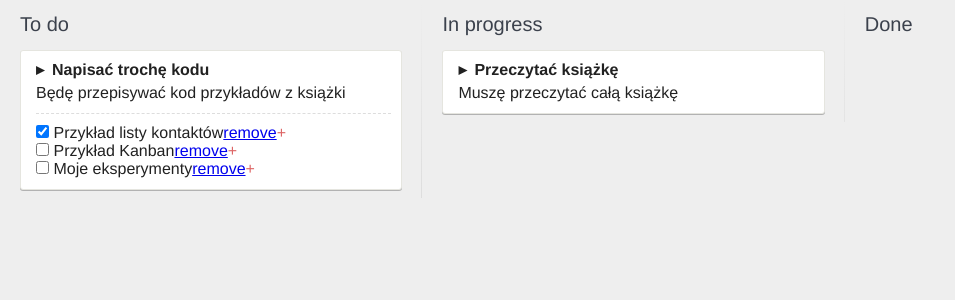
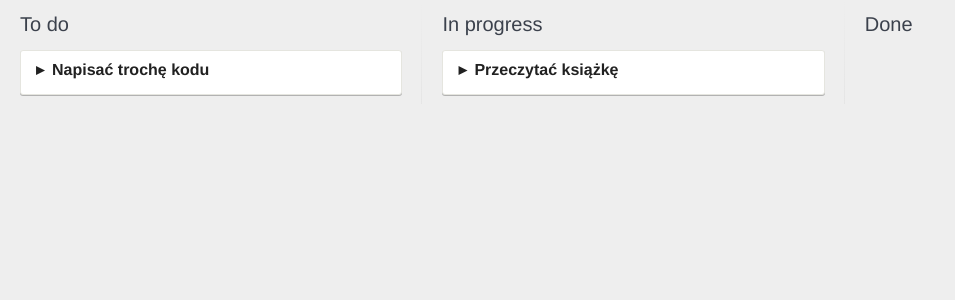
Before and after one commit to nataliakielbicka/kanban-board, a React (Create React App) app: page / in a window 1280 px wide. Shown: the top 300 px of the page, without its empty margins (0-955 px from the left). Built offline with nearby package versions, Linux system fonts and the light colour scheme.

Commit message:
create onClick event to open cardDetails

```diff
--- a/src/components/views/Card.jsx
+++ b/src/components/views/Card.jsx
@@ -2,14 +2,31 @@ import React, {Component} from "react";
 import CheckList from "./CheckList";
 
 export default class Card extends Component {
+    constructor() {
+        super();
+        this.state = {
+            showDetails: false
+        }
+    }
     render() {
-        return (
-            <div className="card">
-                <div className="card__title">{this.props.title}</div>
+        const {showDetails} = this.state;
+        let cardDetails;
+        if (showDetails) {
+            cardDetails = (
                 <div className="card__details">
                     {this.props.description}
                     <CheckList key={this.props.id} cardId={this.props.id} tasks={this.props.tasks}/>
                 </div>
+            )
+        }
+        return (
+            <div className="card">
+                <div
+                    className="card__title"
+                    onClick={() => this.setState({
+                    showDetails: !showDetails
+                })}>{this.props.title}</div>
+                {cardDetails}
             </div>
         )
     }
```
